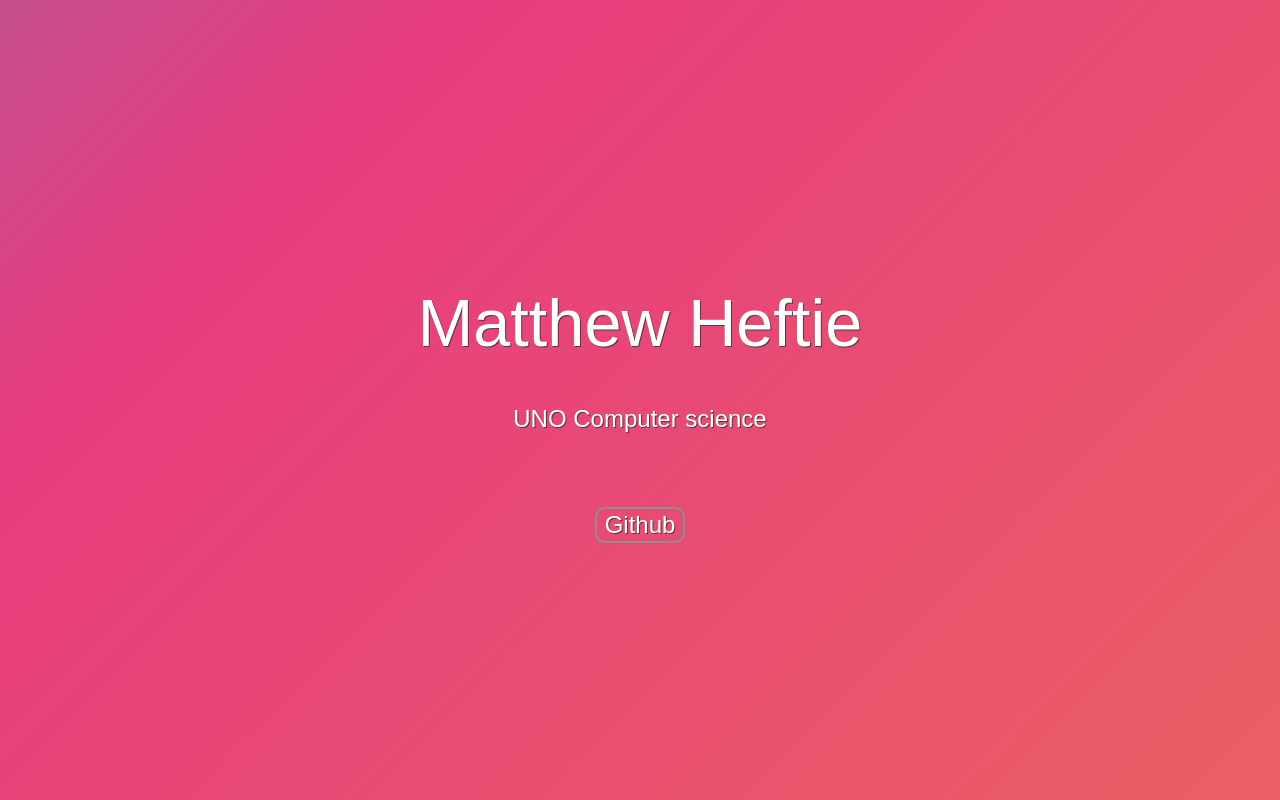
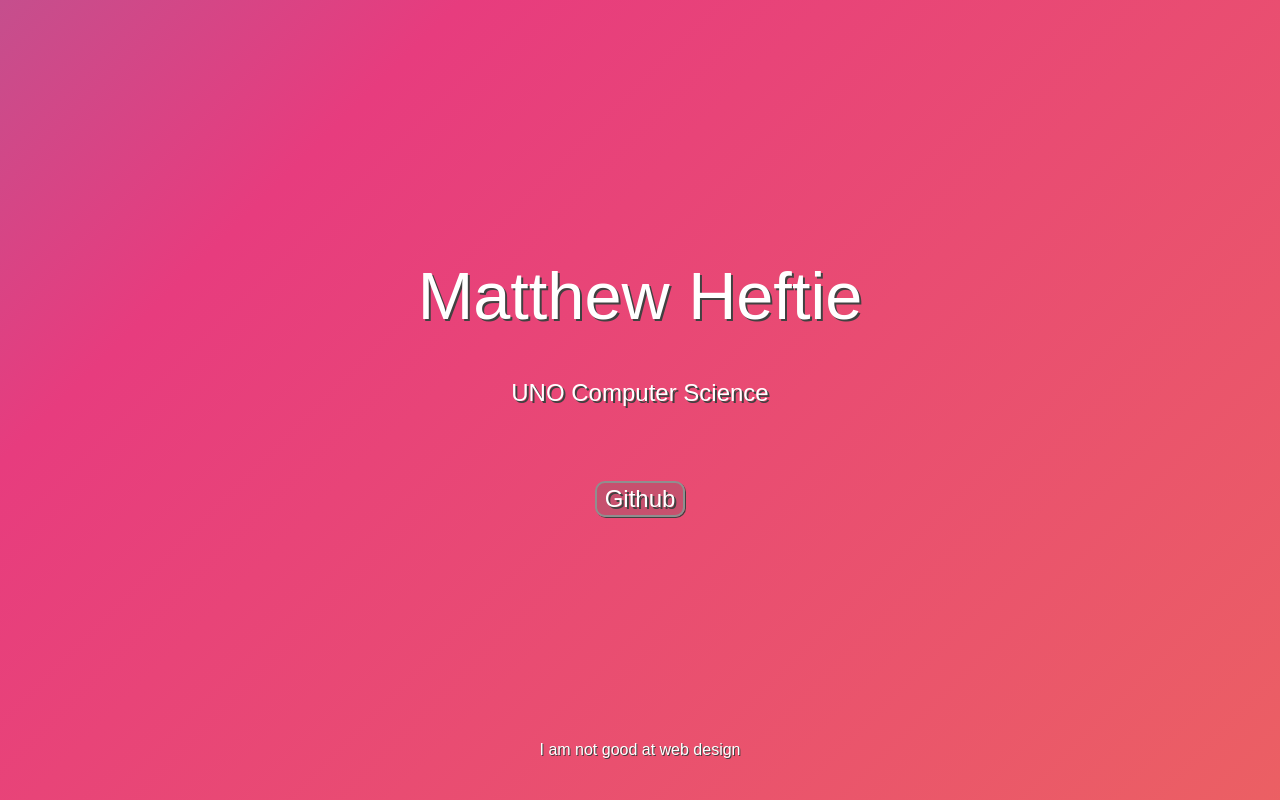
Before and after one commit to mheftie296/website, a Flask app: template templates/index.html in a window 1280 px wide. Run offline with Flask 3, Linux system fonts and the light colour scheme; the template is opened without the code that fills it, so the values that code supplies are empty.

Commit message:
Made button look nicer

```diff
--- a/templates/index.html
+++ b/templates/index.html
@@ -11,7 +11,7 @@
 <body>
     <div class="center">
         <h1>Matthew Heftie</h1>
-        <h2>UNO Computer science</h2>
+        <h2>UNO Computer Science</h2>
         <br>
         <br>
         <br>
@@ -19,5 +19,11 @@
             Github
         </button>
     </div>
+    <div class="bottom">
+        <p>
+            I am not good at web design
+        </p>
+    </div>
+
 </body>
 </html>
--- a/templates/styles.css
+++ b/templates/styles.css
@@ -12,10 +12,17 @@ body {
 	text-align: center;
 }
 
+.bottom {
+	position: absolute;
+	bottom: 0px;
+	left: 50%;
+  	transform: translate(-50%, -50%);
+}
+
 h1 {
-	margin-top: 60%;
+	margin-top: 30vh;
 	color: white;
-	text-shadow: 1px 1px #414141;
+	text-shadow: 2px 2px #414141;
 	font-family: Arial;
 	font-weight: 300;
 	font-size: 50pt;
@@ -23,13 +30,20 @@ h1 {
 
 h2 {
 	color: white;
+	text-shadow: 2px 2px #414141;
+	font-family: Arial;
+	font-weight: 300;
+}
+
+p {
+	color: white;
 	text-shadow: 1px 1px #414141;
 	font-family: Arial;
 	font-weight: 300;
 }
 
 .btn {
-	background-color: transparent;
+	background-color: rgba(95, 95, 95, 0.25);
 	color: #ffffff;
 	border: 2px solid #8f8f8f;
 	font-size: 1.5em;
@@ -39,12 +53,17 @@ h2 {
 	border-radius: 10px;
 	font-family: Arial;
 	font-weight: 300;
-	text-shadow: 1px 1px #414141;
+	text-shadow: 2px 2px #414141;
+	box-shadow: 1px 1px #414141;
 }
 
 .btn:hover {
-	background-color: #414141; /* Green */
+	background-color: rgb(95, 95, 95, 0.75);
   }
+
+.btn:active{
+	background-color:rgb(49, 49, 49);
+}
 
 @keyframes gradient {
 	0% {
```
